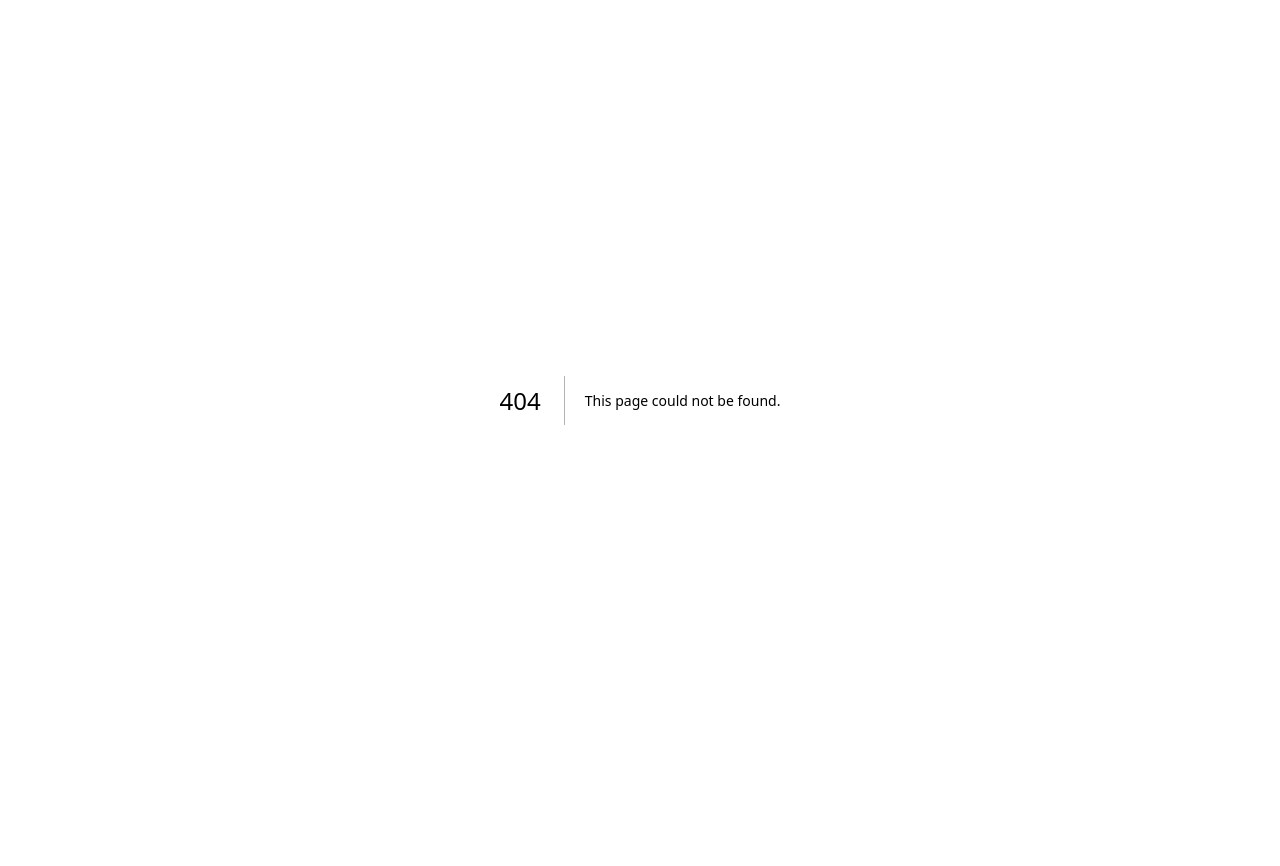
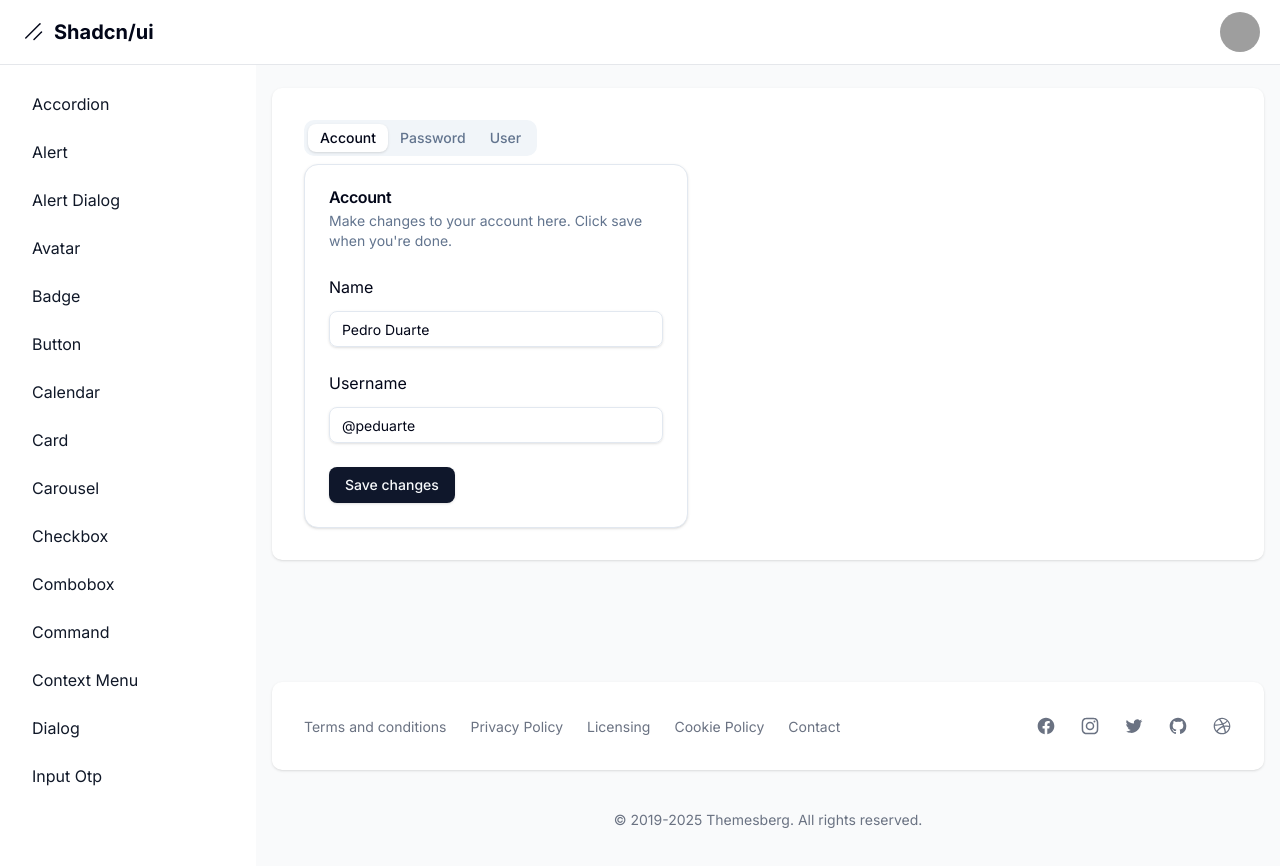
Before and after one commit to MariaAcevedo11/Curso-shadcn, a Next.js app: page /dashboard/tabs in a window 1280 px wide. Before the commit this address had no page. Shown: the top 866 px of the page. Before the commit the page ends 800 px from the top, so only its background shows below. Built offline with nearby package versions, Linux system fonts and the light colour scheme; grey boxes are pictures that could not be loaded.

Commit message:
tabs y volver la prueba componente

```diff
--- a/package.json
+++ b/package.json
@@ -21,6 +21,7 @@
     "@radix-ui/react-progress": "^1.1.8",
     "@radix-ui/react-slider": "^1.3.6",
     "@radix-ui/react-slot": "^1.2.4",
+    "@radix-ui/react-tabs": "^1.1.13",
     "class-variance-authority": "^0.7.1",
     "clsx": "^2.1.1",
     "cmdk": "^1.1.1",
--- a/src/app/dashboard/layout.tsx
+++ b/src/app/dashboard/layout.tsx
@@ -28,6 +28,7 @@
   { name: "prueba", href : "prueba"},
   { name: "slider", href : "slider"},
   { name: "sonner", href : "sonner"},
+  { name: "tabs", href : "tabs"},
 
 
 ].sort((a,b) => a.name.localeCompare(b.name));
--- a/src/app/dashboard/prueba/page.tsx
+++ b/src/app/dashboard/prueba/page.tsx
@@ -5,11 +5,9 @@
 import { Label } from "@/components/ui/label";
 import { MenubarTrigger, Menubar, MenubarMenu, MenubarContent, MenubarItem, MenubarSeparator, MenubarSubContent, MenubarSub, MenubarSubTrigger } from "@/components/ui/menubar";
 
-export default function prueba() {
 
-
+const prueba = () => {
   return (
-
     <div>
 
       {/* Menubar */}
@@ -136,5 +134,7 @@
 
     </div>
 
-  );
+  )
 }
+
+export default prueba
--- /dev/null
+++ b/src/app/dashboard/tabs/page.tsx
@@ -0,0 +1,37 @@
+
+'use client'
+import {
+  Tabs,
+  TabsContent,
+  TabsList,
+  TabsTrigger,
+} from "@/components/ui/tabs"
+import Tab1 from "./ui/tab1"
+import Tab2 from "./ui/tab2"
+import Tab3 from "./ui/tab3";
+
+
+
+
+export default function Page() {
+  return (
+   <div className="flex w-full max-w-sm flex-col gap-6">
+      <Tabs defaultValue="account">
+        <TabsList>
+          <TabsTrigger value="account">Account</TabsTrigger>
+          <TabsTrigger value="password">Password</TabsTrigger>
+          <TabsTrigger value="user">User</TabsTrigger>
+        </TabsList>
+        <TabsContent value="account">
+        <Tab1/>
+        </TabsContent>
+        <TabsContent value="password">
+        <Tab2/>
+        </TabsContent>
+        <TabsContent value="user">
+        <Tab3/>
+        </TabsContent>
+      </Tabs>
+    </div>
+  );
+}
--- /dev/null
+++ b/src/app/dashboard/tabs/ui/tab1.tsx
@@ -0,0 +1,37 @@
+import { Button } from '@/components/ui/button'
+import { Card, CardContent, CardDescription, CardFooter, CardHeader, CardTitle } from '@/components/ui/card'
+import { Input } from '@/components/ui/input'
+import { Label } from '@radix-ui/react-label'
+import React from 'react'
+
+
+const Tab1 = () => {
+  return (
+    <div>
+      <Card>
+            <CardHeader>
+              <CardTitle>Account</CardTitle>
+              <CardDescription>
+                Make changes to your account here. Click save when you&apos;re
+                done.
+              </CardDescription>
+            </CardHeader>
+            <CardContent className="grid gap-6">
+              <div className="grid gap-3">
+                <Label htmlFor="tabs-demo-name">Name</Label>
+                <Input id="tabs-demo-name" defaultValue="Pedro Duarte" />
+              </div>
+              <div className="grid gap-3">
+                <Label htmlFor="tabs-demo-username">Username</Label>
+                <Input id="tabs-demo-username" defaultValue="@peduarte" />
+              </div>
+            </CardContent>
+            <CardFooter>
+              <Button>Save changes</Button>
+            </CardFooter>
+          </Card>
+    </div>
+  )
+}
+
+export default Tab1
--- /dev/null
+++ b/src/app/dashboard/tabs/ui/tab2.tsx
@@ -0,0 +1,36 @@
+import { Button } from '@/components/ui/button'
+import { Card, CardContent, CardDescription, CardFooter, CardHeader, CardTitle } from '@/components/ui/card'
+import { Input } from '@/components/ui/input'
+import { Label } from '@radix-ui/react-label'
+import React from 'react'
+
+const Tab2 = () => {
+  return (
+    <Card>
+            <CardHeader>
+              <CardTitle>Password</CardTitle>
+              <CardDescription>
+                Change your password here. After saving, you&apos;ll be logged
+                out.
+              </CardDescription>
+            </CardHeader>
+            <CardContent className="grid gap-6">
+              <div className="grid gap-3">
+                <Label htmlFor="tabs-demo-current">Current password</Label>
+                <Input id="tabs-demo-current" type="password" />
+              </div>
+              <div className="grid gap-3">
+                <Label htmlFor="tabs-demo-new">New password</Label>
+                <Input id="tabs-demo-new" type="password" />
+              </div>
+            </CardContent>
+            <CardFooter>
+              <Button>Save password</Button>
+            </CardFooter>
+          </Card>
+
+
+  )
+}
+
+export default Tab2
--- /dev/null
+++ b/src/app/dashboard/tabs/ui/tab3.tsx
@@ -0,0 +1,36 @@
+import { Button } from '@/components/ui/button'
+import { Card, CardContent, CardDescription, CardFooter, CardHeader, CardTitle } from '@/components/ui/card'
+import { Input } from '@/components/ui/input'
+import { Label } from '@radix-ui/react-label'
+import React from 'react'
+
+
+const Tab1 = () => {
+  return (
+    <div>
+      <Card>
+            <CardHeader>
+              <CardTitle>User</CardTitle>
+              <CardDescription>
+                Mira tu perfil cacho e monda
+              </CardDescription>
+            </CardHeader>
+            <CardContent className="grid gap-6">
+              <div className="grid gap-3">
+                <Label htmlFor="tabs-demo-name">Nombre</Label>
+                <Input id="tabs-demo-name" defaultValue="Pedro Duarte" />
+              </div>
+              <div className="grid gap-3">
+                <Label htmlFor="tabs-demo-username">Username bro</Label>
+                <Input id="tabs-demo-username" defaultValue="@peduarte" />
+              </div>
+            </CardContent>
+            <CardFooter>
+              <Button>Guardar cambios broki</Button>
+            </CardFooter>
+          </Card>
+    </div>
+  )
+}
+
+export default Tab1
--- /dev/null
+++ b/src/components/ui/tabs.tsx
@@ -0,0 +1,55 @@
+"use client"
+
+import * as React from "react"
+import * as TabsPrimitive from "@radix-ui/react-tabs"
+
+import { cn } from "@/lib/utils"
+
+const Tabs = TabsPrimitive.Root
+
+const TabsList = React.forwardRef<
+  React.ElementRef<typeof TabsPrimitive.List>,
+  React.ComponentPropsWithoutRef<typeof TabsPrimitive.List>
+>(({ className, ...props }, ref) => (
+  <TabsPrimitive.List
+    ref={ref}
+    className={cn(
+      "inline-flex h-9 items-center justify-center rounded-lg bg-muted p-1 text-muted-foreground",
+      className
+    )}
+    {...props}
+  />
+))
+TabsList.displayName = TabsPrimitive.List.displayName
+
+const TabsTrigger = React.forwardRef<
+  React.ElementRef<typeof TabsPrimitive.Trigger>,
+  React.ComponentPropsWithoutRef<typeof TabsPrimitive.Trigger>
+>(({ className, ...props }, ref) => (
+  <TabsPrimitive.Trigger
+    ref={ref}
+    className={cn(
+      "inline-flex items-center justify-center whitespace-nowrap rounded-md px-3 py-1 text-sm font-medium ring-offset-background transition-all focus-visible:outline-none focus-visible:ring-2 focus-visible:ring-ring focus-visible:ring-offset-2 disabled:pointer-events-none disabled:opacity-50 data-[state=active]:bg-background data-[state=active]:text-foreground data-[state=active]:shadow",
+      className
+    )}
+    {...props}
+  />
+))
+TabsTrigger.displayName = TabsPrimitive.Trigger.displayName
+
+const TabsContent = React.forwardRef<
+  React.ElementRef<typeof TabsPrimitive.Content>,
+  React.ComponentPropsWithoutRef<typeof TabsPrimitive.Content>
+>(({ className, ...props }, ref) => (
+  <TabsPrimitive.Content
+    ref={ref}
+    className={cn(
+      "mt-2 ring-offset-background focus-visible:outline-none focus-visible:ring-2 focus-visible:ring-ring focus-visible:ring-offset-2",
+      className
+    )}
+    {...props}
+  />
+))
+TabsContent.displayName = TabsPrimitive.Content.displayName
+
+export { Tabs, TabsList, TabsTrigger, TabsContent }
```
Also changed, not shown: 1 other file (tests, documents, lock files or other folders).
